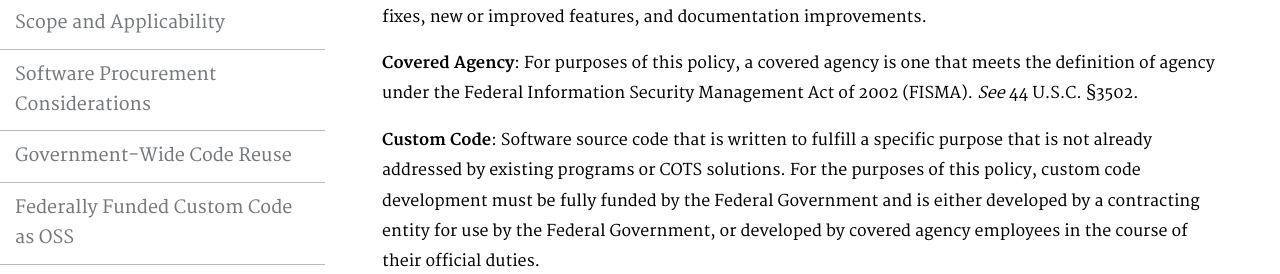
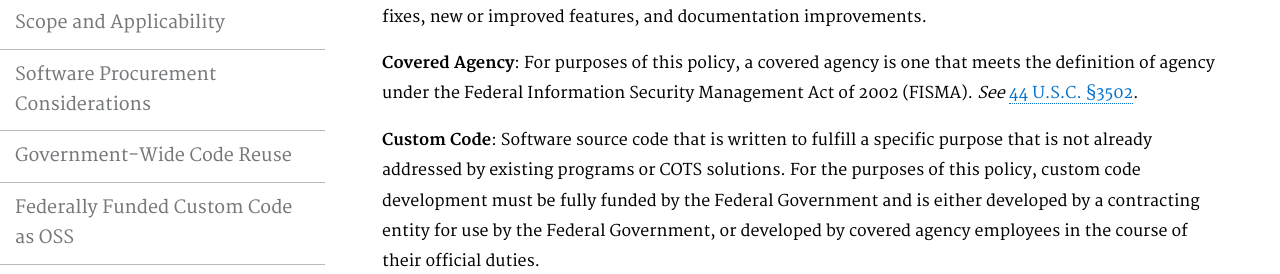
Before and after one commit to CityOfLosAngeles/open-source-policy, a Jekyll site: the page built from pages/Appendixa.md, in a window 1280 px wide and 900 px high. Shown: the part 236-510 px from the top of the window. Built offline with Jekyll 4.4.1, drawn with Linux system fonts in a browser that asks for light colours; nearby versions of some CDN libraries; Markdown is read by kramdown in place of the engine named in the settings; part of the change alters nothing that is shown.

Commit message:
Added link to 44 USC 3502 (via GPO)

```diff
--- a/pages/Appendixa.md
+++ b/pages/Appendixa.md
@@ -9,7 +9,7 @@ description: "Appendix A: Definitions"
 
 **Code Contributions**: Source code or other materials written by external parties and submitted to the developers/maintainers of a software project. Some common examples of code contributions are bug fixes, new or improved features, and documentation improvements.
 
-**Covered Agency**: For purposes of this policy, a covered agency is one that meets the definition of agency under the Federal Information Security Management Act of 2002 (FISMA). *See* 44 U.S.C. §3502.
+**Covered Agency**: For purposes of this policy, a covered agency is one that meets the definition of agency under the Federal Information Security Management Act of 2002 (FISMA). *See* [44 U.S.C. §3502](https://www.gpo.gov/fdsys/granule/USCODE-2011-title44/USCODE-2011-title44-chap35-subchapI-sec3502).
 
 **Custom Code**: Software source code that is written to fulfill a specific purpose that is not already addressed by existing programs or COTS solutions. For the purposes of this policy, custom code development must be fully funded by the Federal Government and is either developed by a contracting entity for use by the Federal Government, or developed by covered agency employees in the course of their official duties.
 
```
